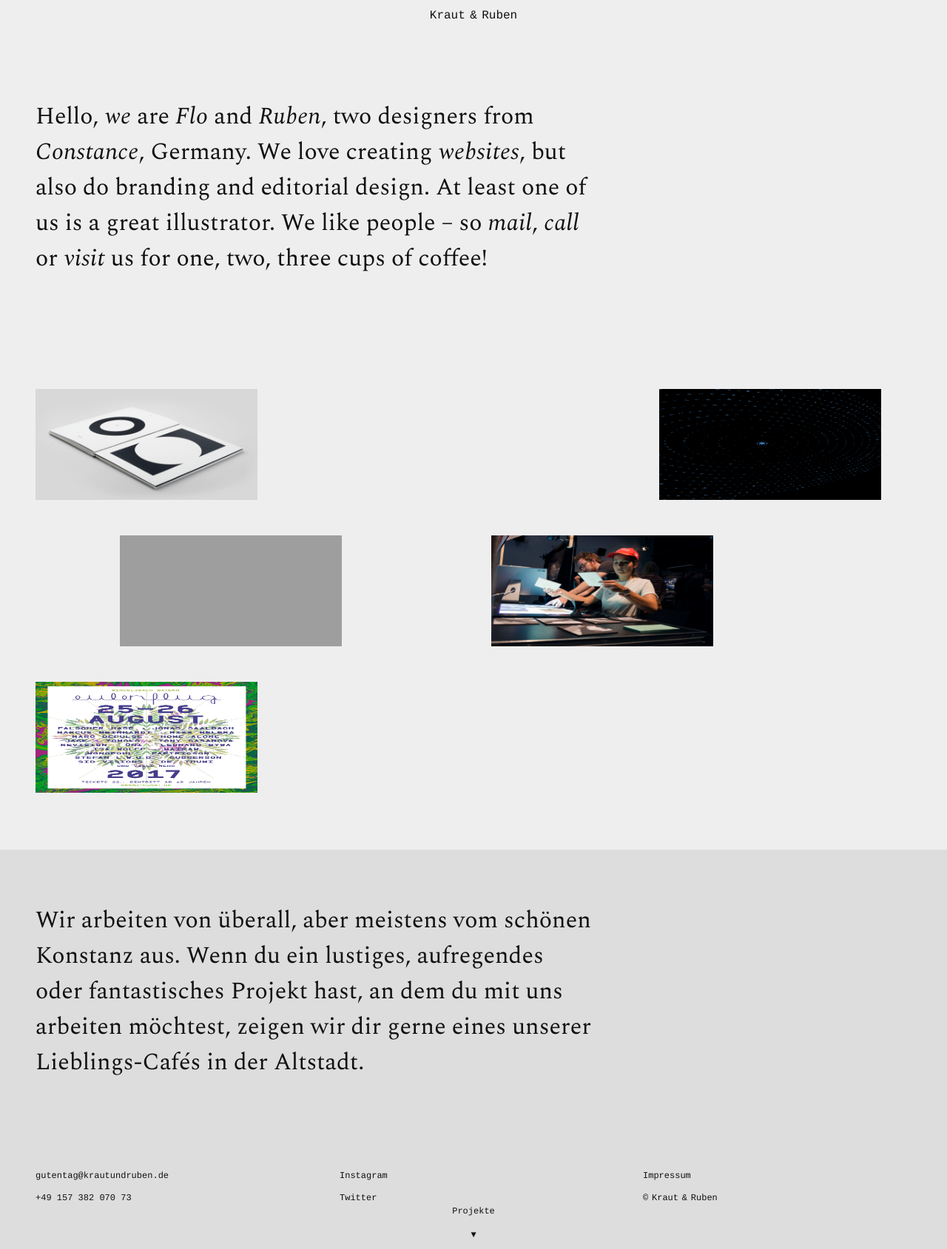
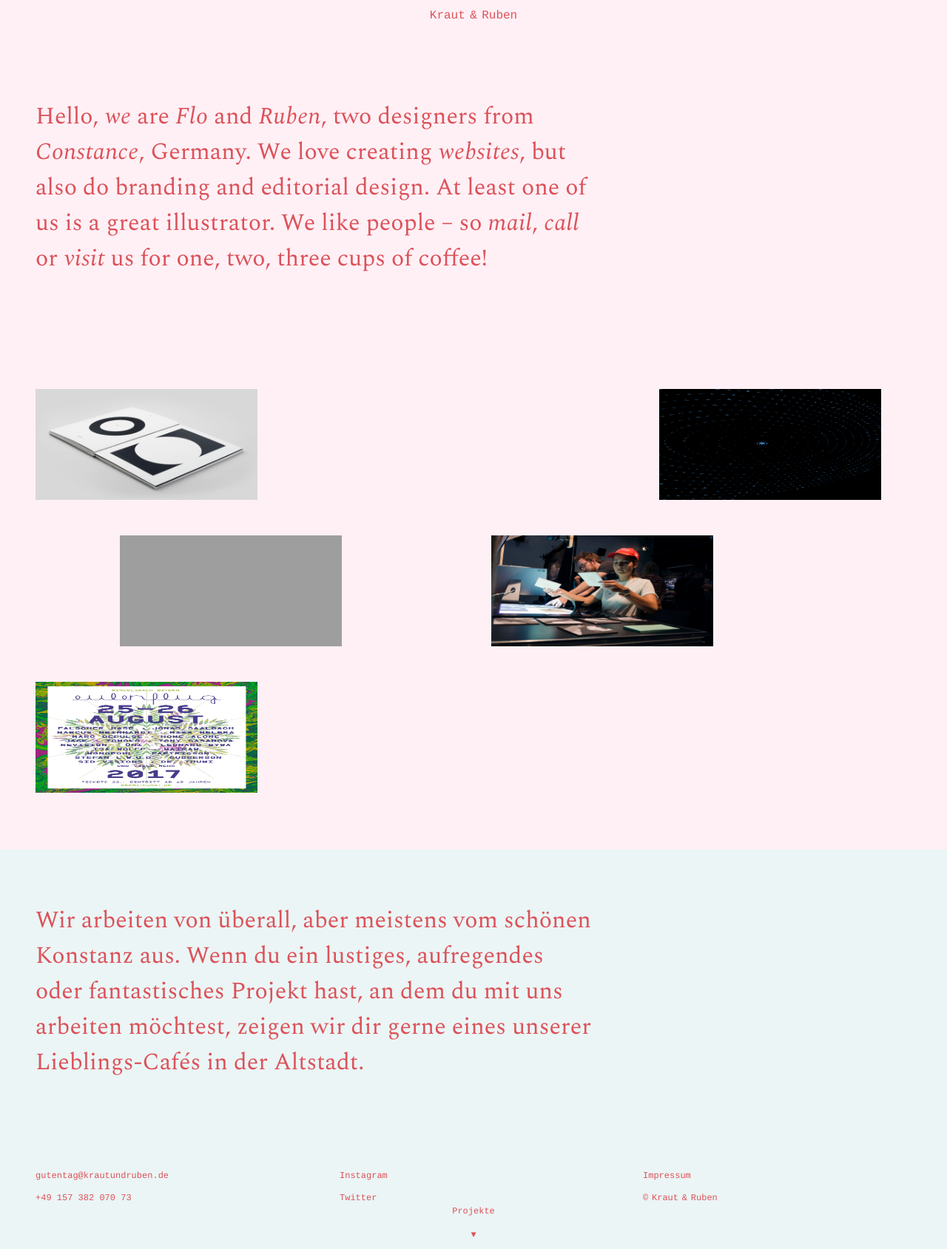
Before and after one commit to rubenhussong/kraut-und-ruben-web, a PHP site: page / in a window 1280 px wide. Shown: the whole page at 74% size. Run offline with PHP 8.4, Linux system fonts and the light colour scheme; style sheets or scripts are compiled from the project's sources; some web fonts are replaced; grey boxes are pictures that could not be loaded.

Commit message:
css color variables

```diff
--- a/app/scss/layout/_base.scss
+++ b/app/scss/layout/_base.scss
@@ -9,7 +9,7 @@
 
 
 body {
-  background: $color-background-bright;
+  background: $color-background-light;
   color: $color-main;
   overflow: hidden;
   -webkit-font-smoothing: antialiased;
@@ -32,8 +32,8 @@ a {
 }
 
 ::selection {
-  background: $color-active;
-  color: $color-background-bright;
+  background: $color-accent;
+  color: $color-background-light;
 }
 
 %clear {
--- a/app/scss/layout/_header.scss
+++ b/app/scss/layout/_header.scss
@@ -5,6 +5,7 @@ header {
   width: 100%;
   @include on-load--header();
   .word-mark {
+    color: $color-main;
     display: inline-block;
     width: 100%;
     @include logotype();
--- a/app/scss/layout/page-main/_page-main.scss
+++ b/app/scss/layout/page-main/_page-main.scss
@@ -1,5 +1,5 @@
 #page--main {
-  background: $color-background-bright;
+  background: $color-background-light;
   position: absolute;
   @import "scroll-marker";
   @import "section-about";
--- a/app/scss/layout/page-main/section-projects.scss
+++ b/app/scss/layout/page-main/section-projects.scss
@@ -28,7 +28,6 @@
       .project-text {
         position: absolute;
         pointer-events: none;
-        background: radial-gradient(circle at center, rgba($color-background-bright,1) 0, rgba($color-background-bright,0) 90%);
         width: 100%;
         height: 100%;
         top: 0; bottom: 0; left: 0; right: 0;
@@ -45,12 +44,19 @@
             @include serif-extrasmall();
           }
         }
-        &.project-text--dark {
-          background: radial-gradient(circle at center, rgba($color-main,1) 0, rgba($color-main,0) 90%);
+        &.project-text--light {
+          background: radial-gradient(circle at center, rgba($color-hover-background-light,1) 0, rgba($color-hover-background-light,0) 90%);
           h2 {
-            color: $color-background-bright;
+            color: $color-hover-dark;
           }
         }
+        &.project-text--dark {
+          background: radial-gradient(circle at center, rgba($color-hover-background-dark,1) 0, rgba($color-hover-background-dark,0) 90%);
+          h2 {
+            color: $color-hover-light;
+          }
+        }
+
       }
       &.fade-in-visible {
         &:hover {
--- a/app/scss/layout/page-project/_page-project.scss
+++ b/app/scss/layout/page-project/_page-project.scss
@@ -1,7 +1,7 @@
 .page--project {
   box-sizing: border-box;
   background: $color-background-dark;
-  color: $color-main;
+  color: $color-accent;
   padding: 8vw $gutter-x $gutter-y;
   .page-wrapper {
     .project-title {
--- a/app/scss/modules/_variables.scss
+++ b/app/scss/modules/_variables.scss
@@ -2,10 +2,18 @@
 
 // ================================================== COLOR
 
-$color-main:                   #111;
-$color-active:                 #E62;
-$color-background-bright:      #EEE;
-$color-background-dark:        #DDD;
+$color-main:                   rgb(220, 82, 90);
+$color-accent:                 rgb(102, 200, 116);
+$color-background-light:       rgb(255, 240, 245);
+$color-background-dark:        rgb(235, 245, 245);
+$color-background-black:	   #111;
+
+$color-hover-background-light: #EEE;
+$color-hover-light: 		   #EEE;
+$color-hover-background-dark:  #111;
+$color-hover-dark:  		   #111;
+
+
 
 
 // ================================================== GRID
```
